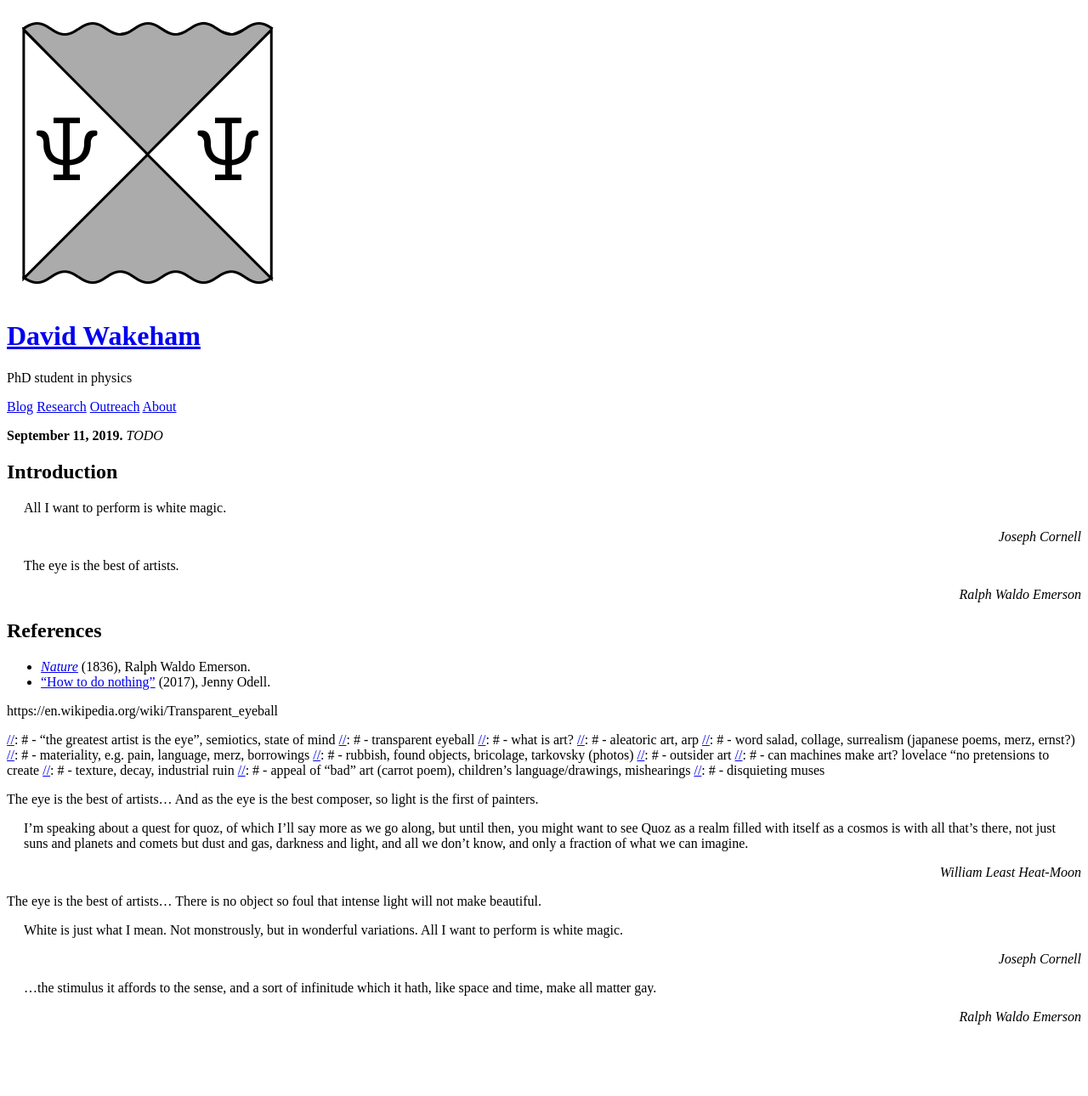
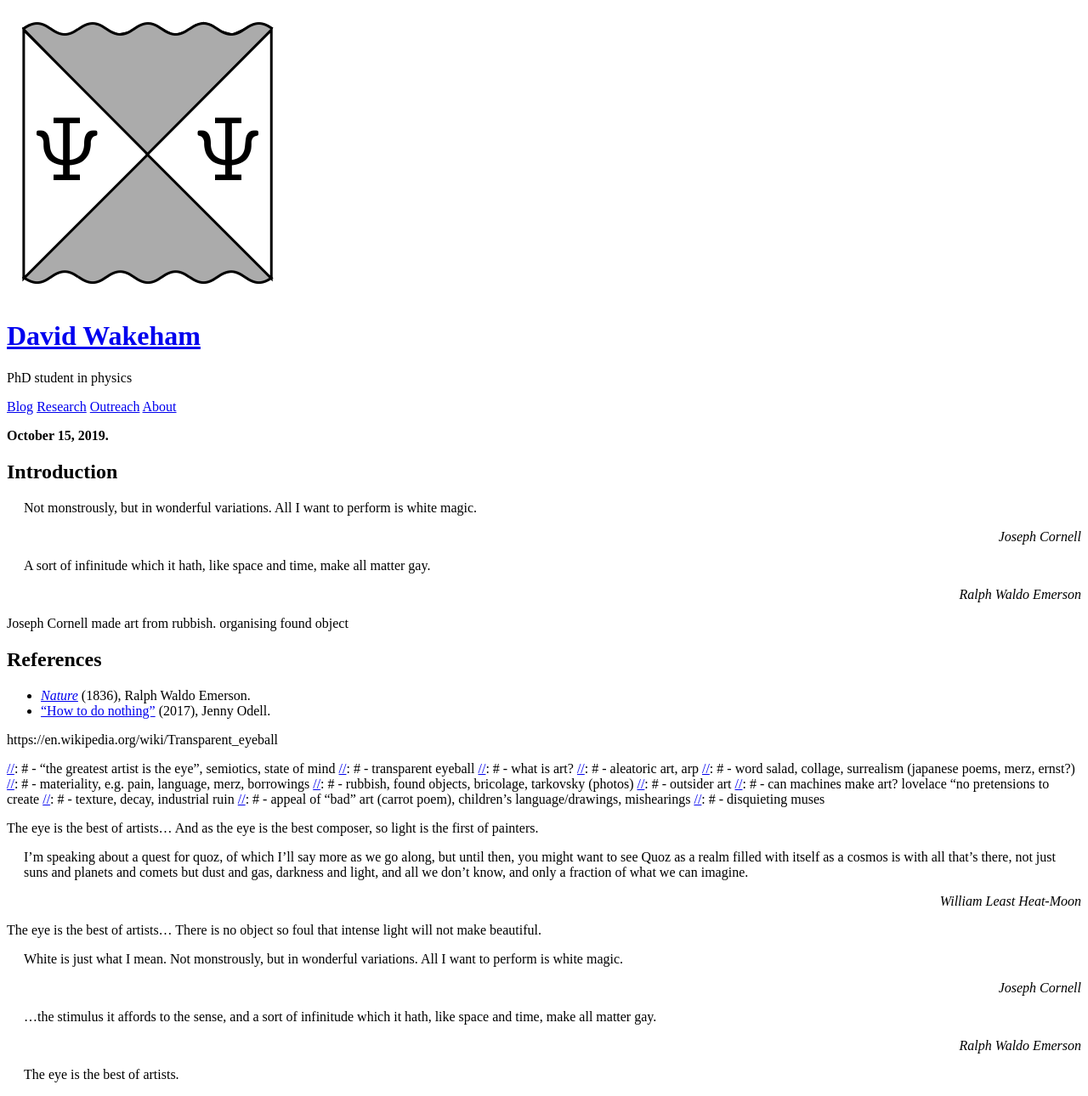
Before and after one commit to hapax/hapax.github.io, a Jekyll site: the page built from assets/unintentional.md, in a window 1280 px wide. Shown: the whole page at 85% size. Built offline with Jekyll 4.4.1, drawn with Linux system fonts in a browser that asks for light colours; our own code applies the rules of GitHub Pages for plain Markdown files; a script that is not in the unit is left out; before the commit the page ends 1214 px from its top, so only the background shows below that.

Commit message:
Update various

```diff
--- a/assets/unintentional.md
+++ b/assets/unintentional.md
@@ -2,28 +2,29 @@
 Layout: post
 mathjax: true
 comments: true
-title:  "The music of objects"
+title:  "White magic"
 categories: [Art, Philosophy]
 date:  2019-08-05
 ---
 
-**September 11, 2019.** *TODO*
+**October 15, 2019.**
 
 ## Introduction
 
 <span style="padding-left: 20px; display:block">
-All I want to perform is white magic.
+Not monstrously, but in wonderful variations. All I want to perform is white magic.
 </span>
 
 <div style="text-align: right"><i>Joseph Cornell</i> </div>
 
 <span style="padding-left: 20px; display:block">
-The eye is the best of artists.
+A sort of infinitude which it hath, like space and time, make all matter gay.
 </span>
 
 <div style="text-align: right"><i> Ralph Waldo Emerson</i> </div>
 
-
+Joseph Cornell made art from rubbish.
+organising found object
 
 ## References
 
@@ -78,3 +79,7 @@ time, make all matter gay.
 </span>
 
 <div style="text-align: right"><i> Ralph Waldo Emerson</i> </div>
+
+<span style="padding-left: 20px; display:block">
+The eye is the best of artists.
+</span>
```
Also changed, not shown: _posts/2019-09-04-scrubland.md (+1 -1 lines), 1 other file.
